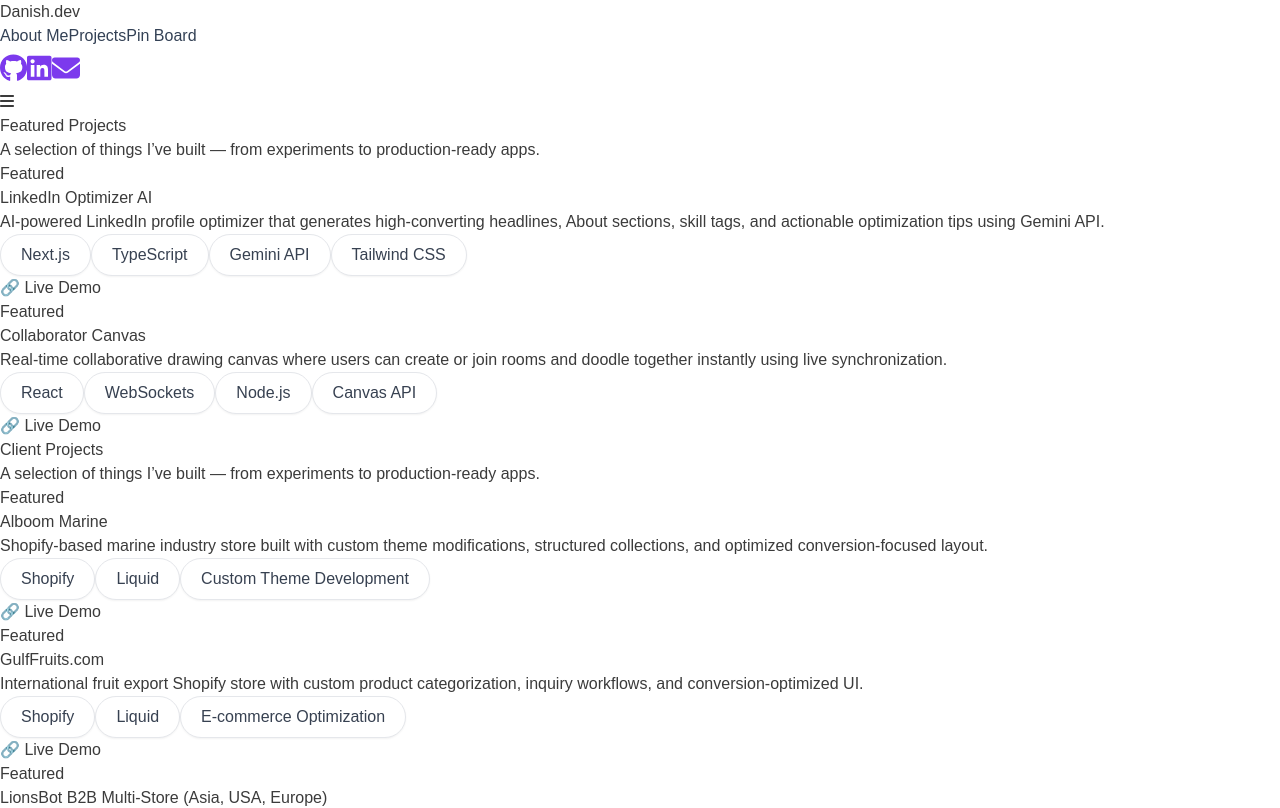
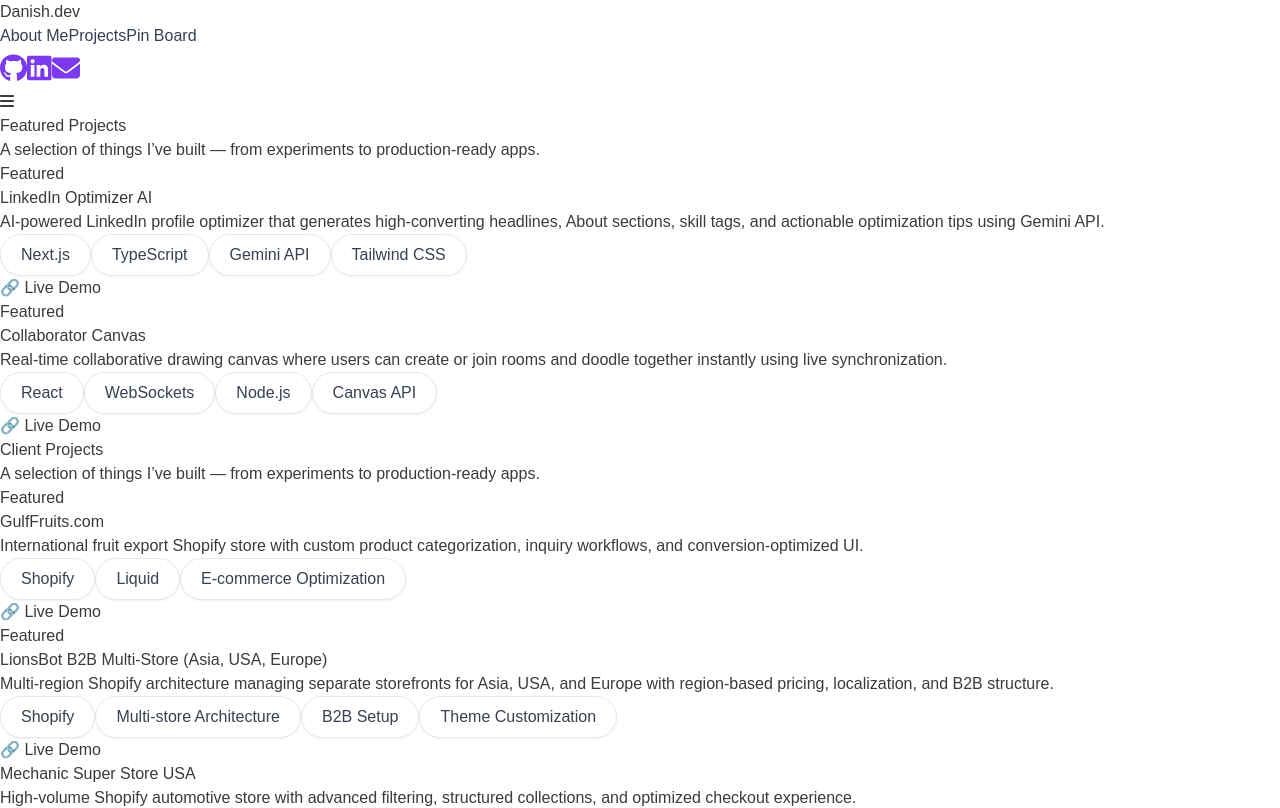
Before and after one commit to danishofcodes/tokensandbraces, a React (Vite) app: page /projects in a window 1280 px wide. Shown: the top 808 px of the page. Built offline with nearby package versions, Linux system fonts and the light colour scheme; a web font is replaced by a local one.

Commit message:
Update Projects.jsx

```diff
--- a/src/components/ProjectsPage/Projects.jsx
+++ b/src/components/ProjectsPage/Projects.jsx
@@ -33,18 +33,7 @@
 ];
 
 const clientProjects = [
-  {
-    title: "Alboom Marine",
-    description:
-      "Shopify-based marine industry store built with custom theme modifications, structured collections, and optimized conversion-focused layout.",
-    tech: [
-      { name: "Shopify" },
-      { name: "Liquid" },
-      { name: "Custom Theme Development" },
-    ],
-    demoLink: "#",
-    featured: true,
-  },
+
   {
     title: "GulfFruits.com",
     description:
@@ -57,6 +46,7 @@
     demoLink: "#",
     featured: true,
   },
+
   {
     title: "LionsBot B2B Multi-Store (Asia, USA, Europe)",
     description:
@@ -70,7 +60,7 @@
     demoLink: "#",
     featured: true,
   },
-  {
+{
     title: "Mechanic Super Store USA",
     description:
       "High-volume Shopify automotive store with advanced filtering, structured collections, and optimized checkout experience.",
@@ -81,7 +71,20 @@
     ],
     demoLink: "#",
     featured: false,
-  },
+  }
+  // {
+  //   title: "Alboom Marine",
+  //   description:
+  //     "Shopify-based marine industry store built with custom theme modifications, structured collections, and optimized conversion-focused layout.",
+  //   tech: [
+  //     { name: "Shopify" },
+  //     { name: "Liquid" },
+  //     { name: "Custom Theme Development" },
+  //   ],
+  //   demoLink: "#",
+  //   featured: true,
+  // }
+
 ];
 
 const otherProjects = [
```
